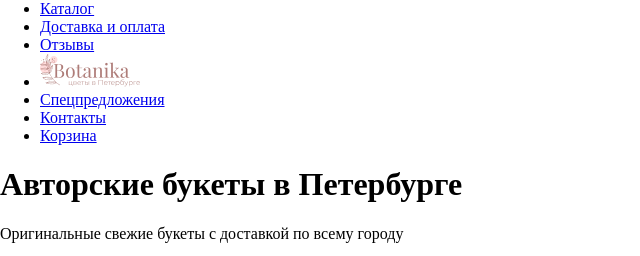
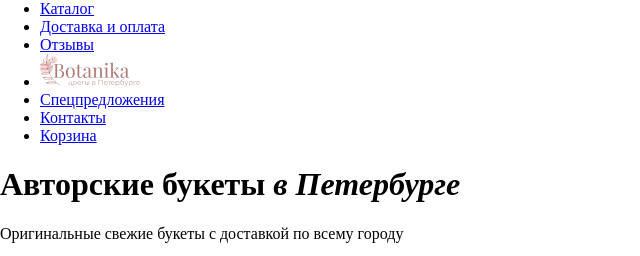
Before and after one commit to EternaF0rren/cringe, a plain HTML site: page index.html in a window 1280 px wide. Shown: the top 256 px of the page, 0-640 px from the left. Drawn offline with Linux system fonts and the light colour scheme.

Commit message:
Update index.html

```diff
--- a/index.html
+++ b/index.html
@@ -34,7 +34,7 @@
 
       <div class="catalog">
         <div class="ctg-1">
-          <h1>Авторские букеты <b>в Петербурге</b></h1>
+          <h1>Авторские букеты <i>в Петербурге</i></h1>
           <p>Оригинальные свежие букеты с доставкой по всему городу</p>
           <div class="button">
             <a href="#">Смотреть каталог</a>
```
